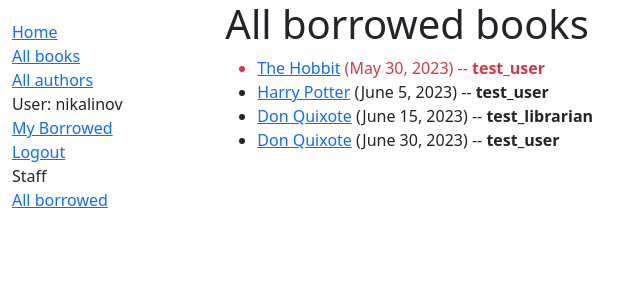
After one commit to nikalinov/local-library, a Django app: page /catalog/allborrowed/ in a window 1280 px wide. The commit adds this page. Shown: the top 300 px of the page, without its empty margins (0-643 px from the left). Run offline with Django 4.2, Linux system fonts and the light colour scheme; a user stored in the database is signed in; data comes from the database, SQL or seed files in the repository; both versions use the stored data as it was after the commit.

Commit message:
Created personal and all loaned book listings based on login inf and permissions

```diff
--- a/catalog/admin.py
+++ b/catalog/admin.py
@@ -49,12 +49,12 @@ class BookAdmin(admin.ModelAdmin):
 @admin.register(BookInstance)
 class BookInstaneAdmin(admin.ModelAdmin):
     list_filter = ('status', 'due_back')
-    list_display = ('book', 'status', 'due_back', 'id')
+    list_display = ('book', 'status', 'borrower', 'due_back', 'id')
     fieldsets = (
         (None, {
             'fields': ('book', 'imprint', 'id')
         }),
         ('Availability', {
-            'fields': ('status', 'due_back')
+            'fields': ('borrower', 'status', 'due_back')
         }),
     )
--- a/catalog/models.py
+++ b/catalog/models.py
@@ -1,5 +1,7 @@
 from django.db import models
 from django.urls import reverse
+from django.contrib.auth.models import User
+from datetime import date
 import uuid
 
 class Genre(models.Model):
@@ -48,6 +50,7 @@ class BookInstance(models.Model):
     book = models.ForeignKey(Book, on_delete=models.RESTRICT, null=True)
     imprint = models.CharField(max_length=200)
     due_back = models.DateField(null=True, blank=True)
+    borrower = models.ForeignKey(User, on_delete=models.SET_NULL, null=True, blank=True)
 
     LOAN_STATUS = (
         ('m', 'Maintenance'),
@@ -66,9 +69,16 @@ class BookInstance(models.Model):
 
     class Meta:
         ordering = ['due_back']
+        permissions = (('can_mark_returned', 'Set book as returned'),)
 
     def __str__(self):
         return f'{self.id} ({self.book.title})'
+
+    @property
+    def is_overdue(self):
+        """Determines if the book is overdue based on due date and current date."""
+        return bool(self.due_back and date.today() > self.due_back)
+
 
 class Author(models.Model):
     """Model representing an author"""
--- a/catalog/templates/base_generic.html
+++ b/catalog/templates/base_generic.html
@@ -24,6 +24,17 @@
               <li><a href="{% url 'index' %}">Home</a></li>
               <li><a href="{% url 'books' %}">All books</a></li>
               <li><a href="{% url 'authors' %}">All authors</a></li>
+              {% if user.is_authenticated %}
+                <li>User: {{ user.get_username }}</li>
+                <li><a href="{% url 'my-borrowed' %}">My Borrowed</a></li>
+                <li><a href="{% url 'logout' %}?next={{ request.path }}">Logout</a></li>
+                {% if perms.catalog.can_mark_returned %}
+                  <li>Staff</li>
+                  <li><a href="{% url 'all-borrowed' %}">All borrowed</a></li>
+                {% endif %}
+              {% else %}
+                <li><a href="{% url 'login' %}?next={{ request.path }}">Login</a></li>
+              {% endif %}
             </ul>
           {% endblock %}
         </div>
--- /dev/null
+++ b/catalog/templates/catalog/bookinstance_list_borrowed.html
@@ -0,0 +1,20 @@
+{% extends "base_generic.html" %}
+
+{% block content %}
+    <h1>All borrowed books</h1>
+
+    {% if bookinstance_list %}
+    <ul>
+      {% for bookinst in bookinstance_list %}
+      <li class="{% if bookinst.is_overdue %}text-danger{% endif %}">
+        <a href="{% url 'book-detail' bookinst.book.pk %}">
+          {{ bookinst.book.title }}</a> ({{ bookinst.due_back }}) --
+          <strong>{{bookinst.borrower.username}}</strong>
+      </li>
+      {% endfor %}
+    </ul>
+
+    {% else %}
+      <p>There are no books borrowed.</p>
+    {% endif %}
+{% endblock %}
--- a/catalog/urls.py
+++ b/catalog/urls.py
@@ -7,4 +7,6 @@ urlpatterns = [
     path('books/<int:pk>', views.BookDetailView.as_view(), name='book-detail'),
     path('authors/', views.AuthorListView.as_view(), name='authors'),
     path('author/<int:pk>', views.AuthorDetailView.as_view(), name='author-detail'),
+    path('mybooks/', views.LoanedBooksByUserListView.as_view(), name='my-borrowed'),
+    path('allborrowed/', views.LoanedBooksListView.as_view(), name='all-borrowed')
 ]
--- a/catalog/views.py
+++ b/catalog/views.py
@@ -1,6 +1,8 @@
 from django.shortcuts import render
 from .models import Book, Author, BookInstance, Genre
 from django.views import generic
+from django.contrib.auth.mixins import LoginRequiredMixin
+from django.contrib.auth.mixins import PermissionRequiredMixin
 
 def index(request):
     """View function for home page of site."""
@@ -48,3 +50,28 @@ class AuthorListView(generic.ListView):
 
 class AuthorDetailView(generic.DetailView):
     model = Author
+
+class LoanedBooksByUserListView(LoginRequiredMixin, generic.ListView):
+    """Generic class-based view listing books on loan to current user."""
+    model = BookInstance
+    template_name = 'catalog/bookinstance_list_borrowed_user.html'
+    paginate_by = 10
+
+    def get_queryset(self):
+        return (
+            BookInstance.objects.filter(borrower=self.request.user)
+            .filter(status__exact='o')
+            .order_by('due_back')
+        )
+
+class LoanedBooksListView(PermissionRequiredMixin, generic.ListView):
+    permission_required = 'catalog.can_mark_returned'
+    """Generic class-based view listing books on loan to current user."""
+    model = BookInstance
+    template_name = 'catalog/bookinstance_list_borrowed.html'
+    paginate_by = 10
+
+    def get_queryset(self):
+        return (
+            BookInstance.objects.filter(status__exact='o').order_by('due_back')
+        )
--- a/locallibrary/settings.py
+++ b/locallibrary/settings.py
@@ -126,3 +126,5 @@ DEFAULT_AUTO_FIELD = 'django.db.models.BigAutoField'
 
 # Redirect to home URL after login (Default redirects to /accounts/profile/)
 LOGIN_REDIRECT_URL = '/'
+
+EMAIL_BACKEND = 'django.core.mail.backends.console.EmailBackend'
```
Also changed, not shown: catalog/templates/catalog/bookinstance_list_borrowed_user.html (added, +18 -0 lines), catalog/migrations/0002_bookinstance_borrower.py (added), catalog/migrations/0003_alter_bookinstance_options.py (added), db.sqlite3.
